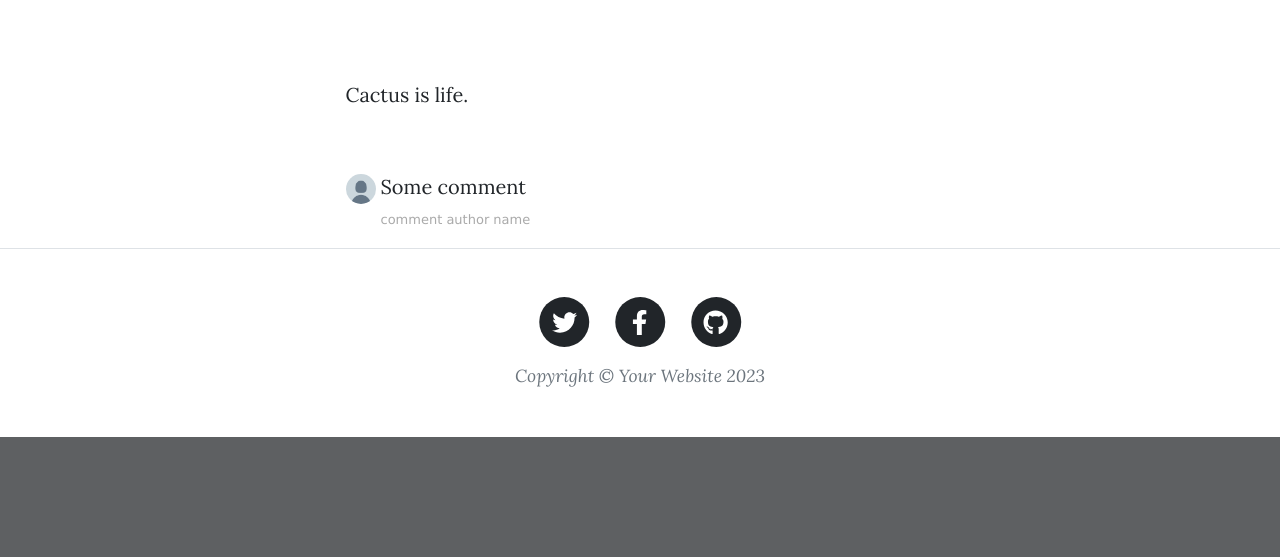
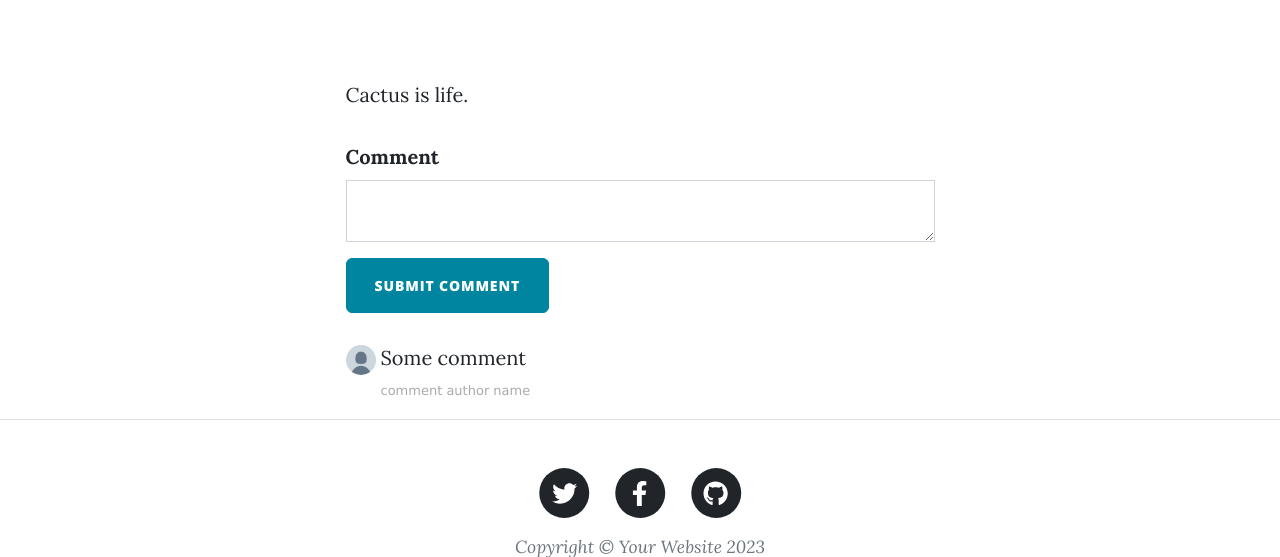
Before and after one commit to implaymo/Blog-Final-Project, a Flask app: page /post/1 in a window 1280 px wide. Shown: the part 566-1123 px from the top of the page. Before the commit the page ends 1003 px from the top, so only its background shows below. Run offline with Flask 3, Linux system fonts and the light colour scheme; data comes from the database, SQL or seed files in the repository; both versions use the stored data as it was after the commit; some libraries are stand-ins or nearby versions.

Commit message:
Fixed relationships between User and BlogPost and Comment

```diff
--- a/main.py
+++ b/main.py
@@ -6,7 +6,7 @@ from flask import Flask, abort, render_template, redirect, url_for, flash, reque
 from flask_bootstrap import Bootstrap5
 from flask_ckeditor import CKEditor
 from flask_gravatar import Gravatar
-from flask_login import UserMixin, login_user, LoginManager, current_user, logout_user
+from flask_login import UserMixin, login_user, LoginManager, current_user, logout_user, login_required
 from flask_sqlalchemy import SQLAlchemy
 from functools import wraps
 
@@ -38,7 +38,8 @@ class User(db.Model, UserMixin):
     password = db.Column(db.String(100))
     name = db.Column(db.String(1000))
 
-    blog_posts = relationship("BlogPost", back_populates="user")
+    posts = relationship("BlogPost", back_populates="blog_author")
+    comments = relationship("Comment", back_populates="comment_author")
 
 
 class BlogPost(db.Model):
@@ -46,7 +47,7 @@ class BlogPost(db.Model):
 
     id = Column(Integer, primary_key=True)
     author_id = Column(Integer, ForeignKey("user.id"))
-    user = relationship("User", back_populates="blog_posts")
+    blog_author = relationship("User", back_populates="posts")
 
     title = db.Column(db.String(250), unique=True, nullable=False)
     subtitle = db.Column(db.String(250), nullable=False)
@@ -55,11 +56,19 @@ class BlogPost(db.Model):
     author = db.Column(db.String(250), nullable=False)
     img_url = db.Column(db.String(250), nullable=False)
 
+    comments = relationship("Comment", back_populates="blog_post")
+
+
 class Comment(db.Model):
     __tablename__ = "comments"
     id = db.Column(Integer, primary_key=True)
+
+    author_id = Column(Integer, ForeignKey("user.id"))
+    comment_author = relationship("User", back_populates="comments")
+    blog_post_id = Column(Integer, ForeignKey("blog_posts.id"))
+    blog_post = relationship("BlogPost", back_populates="comments")
+
     text = db.Column(db.Text, nullable=False)
-
 
 
 @login_manager.user_loader
@@ -147,7 +156,6 @@ def get_all_posts():
     return render_template("index.html", all_posts=posts, user=current_user)
 
 
-# TODO: Allow logged-in users to comment on posts
 @app.route("/post/<int:post_id>")
 def show_post(post_id):
     form = CommentForm()
--- a/templates/post.html
+++ b/templates/post.html
@@ -38,8 +38,8 @@
         {% endif %}
 
         <!-- Comments Area -->
-<!--        {{ render_form(form) }}-->
-<!--        {{ ckeditor.load() }} {{ ckeditor.config(name='comment') }}-->
+        {{ render_form(form) }}
+        {{ ckeditor.load() }} {{ ckeditor.config(name='comment') }}
         <div class="comment">
           <!-- TODO: Show all the comments on a post -->
           <ul class="commentList">
```
Also changed, not shown: instance/posts.db.
